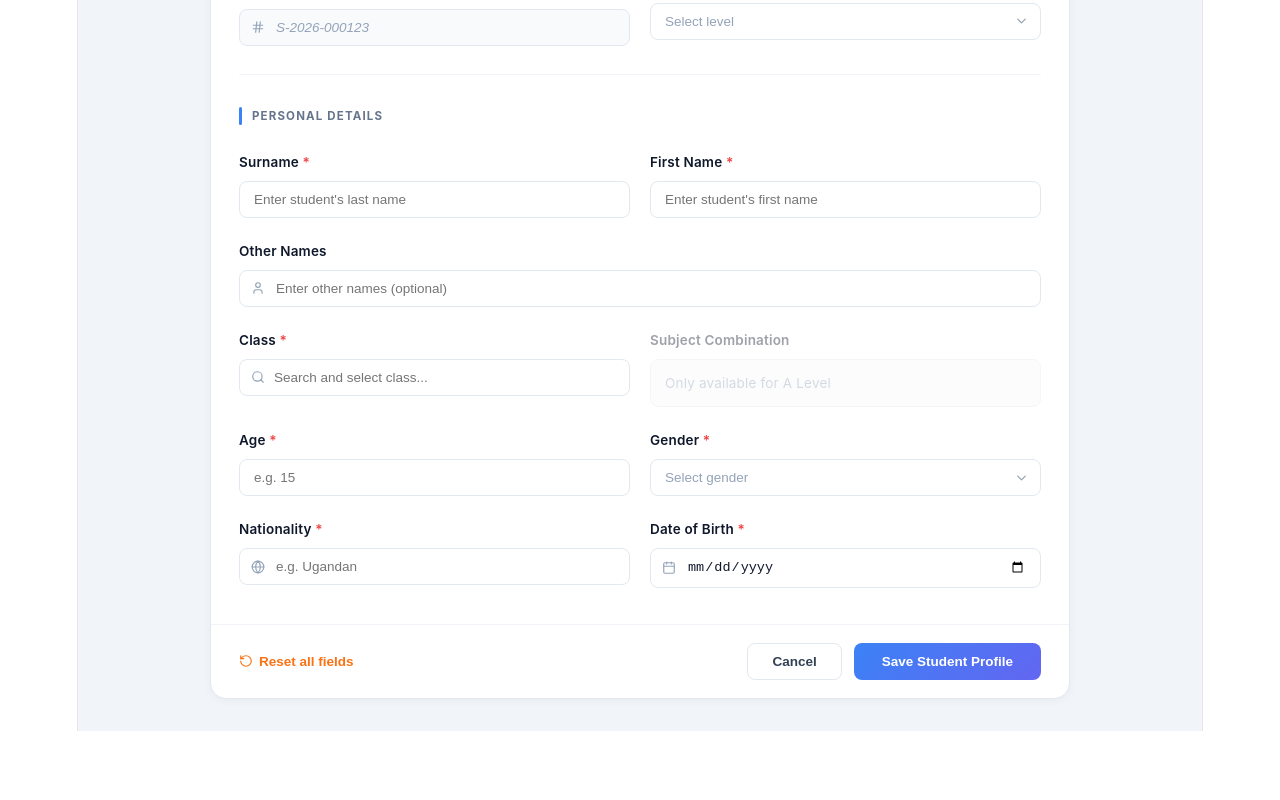
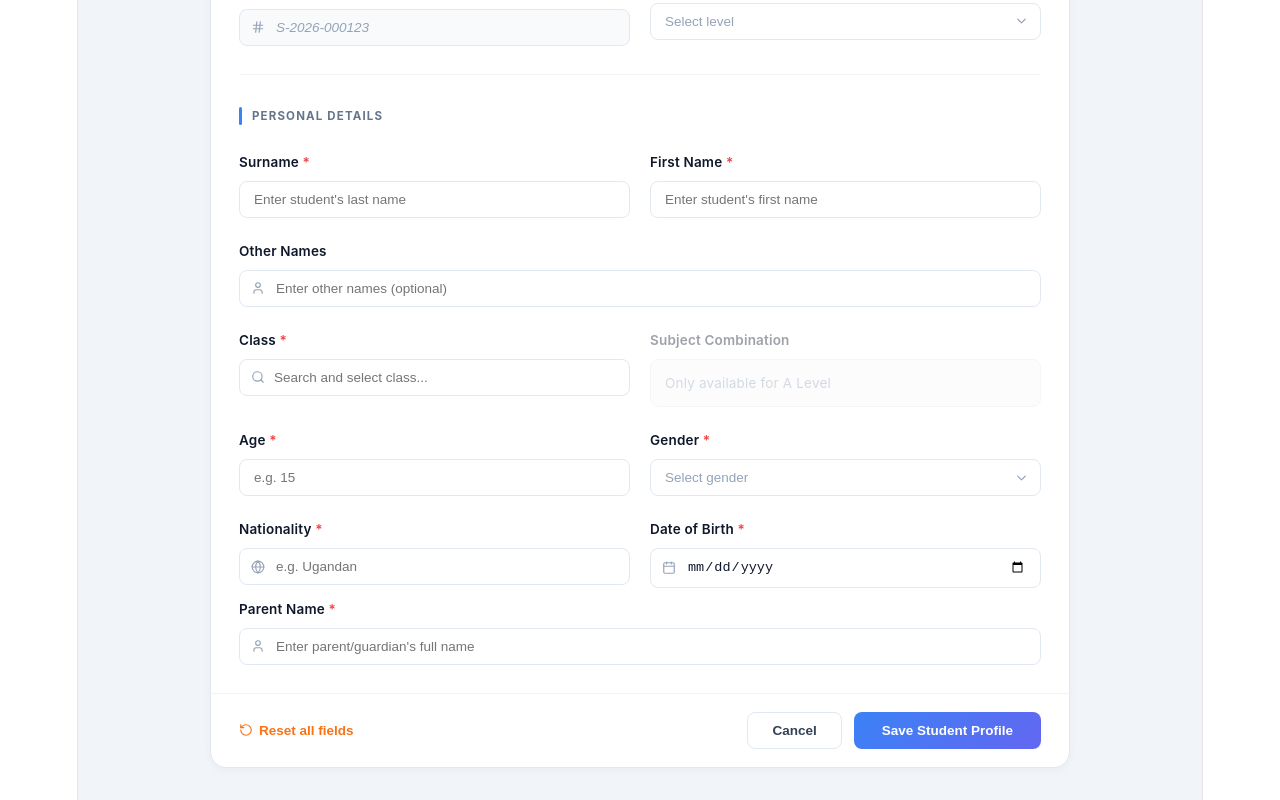
Before and after one commit to EmmanuelOkite/school_managment_frontend, a React (Vite) app: page /students/add in a window 1280 px wide. Shown: the part 319-1119 px from the top of the page. Before the commit the page ends 1050 px from the top, so only its background shows below. Built offline with nearby package versions, Linux system fonts and the light colour scheme.

Commit message:
added the parent field in the add student page

```diff
--- a/src/dashboard/Dashboard.tsx
+++ b/src/dashboard/Dashboard.tsx
@@ -67,7 +67,7 @@ const SIDEBAR_ITEMS: SidebarItem[] = [
   },
   {
     icon: <Users size={16} />, label: "Parents", key: "parents",
-    children: ["Add Parent", "Manage Parents"],
+    children: [ "Manage Parents"],
   },
   {
     icon: <School size={16} />, label: "Academic Management", key: "academics",
--- a/src/student/AddStudent.tsx
+++ b/src/student/AddStudent.tsx
@@ -19,6 +19,7 @@ interface FormData {
   gender: string;
   nationality: string;
   dateOfBirth: string;
+  parentName: string;
 }
 
 interface FieldError {
@@ -284,6 +285,7 @@ export default function AddStudent({ embedded = false }: { embedded?: boolean })
     gender: "",
     nationality: "",
     dateOfBirth: "",
+    parentName: "",
   });
 
   const [errors, setErrors] = useState<FieldError>({});
@@ -306,6 +308,7 @@ export default function AddStudent({ embedded = false }: { embedded?: boolean })
     if (!form.gender) e.gender = "Please select a gender";
     if (!form.nationality.trim()) e.nationality = "Nationality is required";
     if (!form.dateOfBirth) e.dateOfBirth = "Date of birth is required";
+    if (!form.parentName.trim()) e.parentName = "Parent name is required";
     if (form.level === "A Level" && form.subjectCombination.length === 0)
       e.subjectCombination = "Select at least one subject for A Level";
     setErrors(e);
@@ -327,6 +330,7 @@ export default function AddStudent({ embedded = false }: { embedded?: boolean })
         gender: form.gender,
         nationality: form.nationality,
         dateOfBirth: form.dateOfBirth,
+        parentName: form.parentName,
       });
 
       alert("Student saved successfully!");
@@ -340,7 +344,7 @@ export default function AddStudent({ embedded = false }: { embedded?: boolean })
 };
 
   const handleReset = () => {
-    setForm({ studentId: "S-2026-000123", level: "", surname: "", firstName: "", otherNames: "", classId: "", subjectCombination: [], age: "", gender: "", nationality: "", dateOfBirth: "" });
+    setForm({ studentId: "S-2026-000123", level: "", surname: "", firstName: "", otherNames: "", classId: "", subjectCombination: [], age: "", gender: "", nationality: "", dateOfBirth: "", parentName: "" });
     setErrors({});
     setTouched({});
   };
@@ -475,6 +479,18 @@ export default function AddStudent({ embedded = false }: { embedded?: boolean })
                 {errors.dateOfBirth && <ErrorMsg msg={errors.dateOfBirth} />}
               </div>
             </div>
+
+            <div onBlur={() => touch("parentName")}>
+              <Label text="Parent Name" required />
+              <InputField
+                placeholder="Enter parent/guardian's full name"
+                value={form.parentName}
+                onChange={(v) => set("parentName", v)}
+                icon={<User size={14} />}
+                error={errors.parentName}
+              />
+              {errors.parentName && <ErrorMsg msg={errors.parentName} />}
+            </div>
           </div>
 
           {/* ── Footer ──────────────────────────────────────────────────── */}
```
